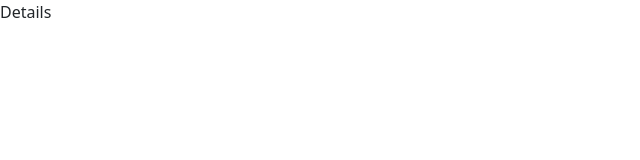
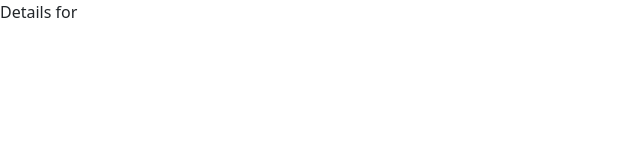
Before and after one commit to jowe81/repo-explorer, a React (Create React App) app: page /details in a window 1280 px wide. Shown: the top 160 px of the page, without its empty margins (0-640 px from the left). Built offline with nearby package versions, Linux system fonts and the light colour scheme.

Commit message:
use useParams to get repoId

```diff
--- a/src/components/RepoDetails.tsx
+++ b/src/components/RepoDetails.tsx
@@ -1,3 +1,6 @@
+import { useParams } from 'react-router-dom';
+
 export default function RepoDetails() {
-  return <div>Details</div>;
+  const params = useParams();
+  return <div>Details for {params.repoId}</div>;
 }
```
